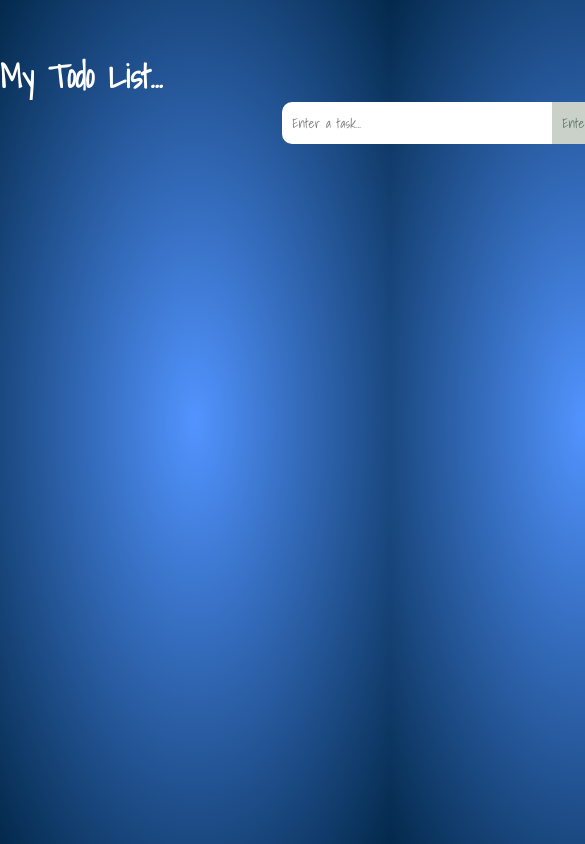
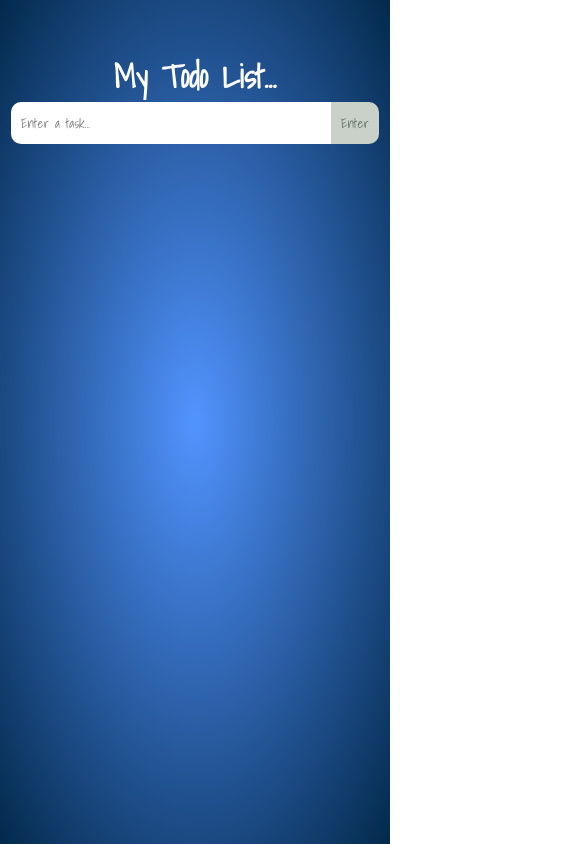
Before and after one commit to 13reathcode/Todo-list-app, a plain HTML site: page index.html in a window 390 px wide. Shown: the whole page, 585 px wide, since content can reach past the window. Drawn offline with Linux system fonts and the light colour scheme.

Commit message:
Added media queries

```diff
--- a/style.css
+++ b/style.css
@@ -120,3 +120,23 @@ textarea:focus {
 .update-controller {
     display: none;
 }
+
+@media (max-width: 768px) {
+    .app {
+        width: 95%;
+        text-align: center;
+    }
+
+    .input-header {
+        flex-direction: column;
+        padding-bottom: 20px;
+    }
+
+    .to-do-input {
+        display: flex;
+    }
+
+    .to-do-input input {
+        width: 300px;
+    }
+}
```
